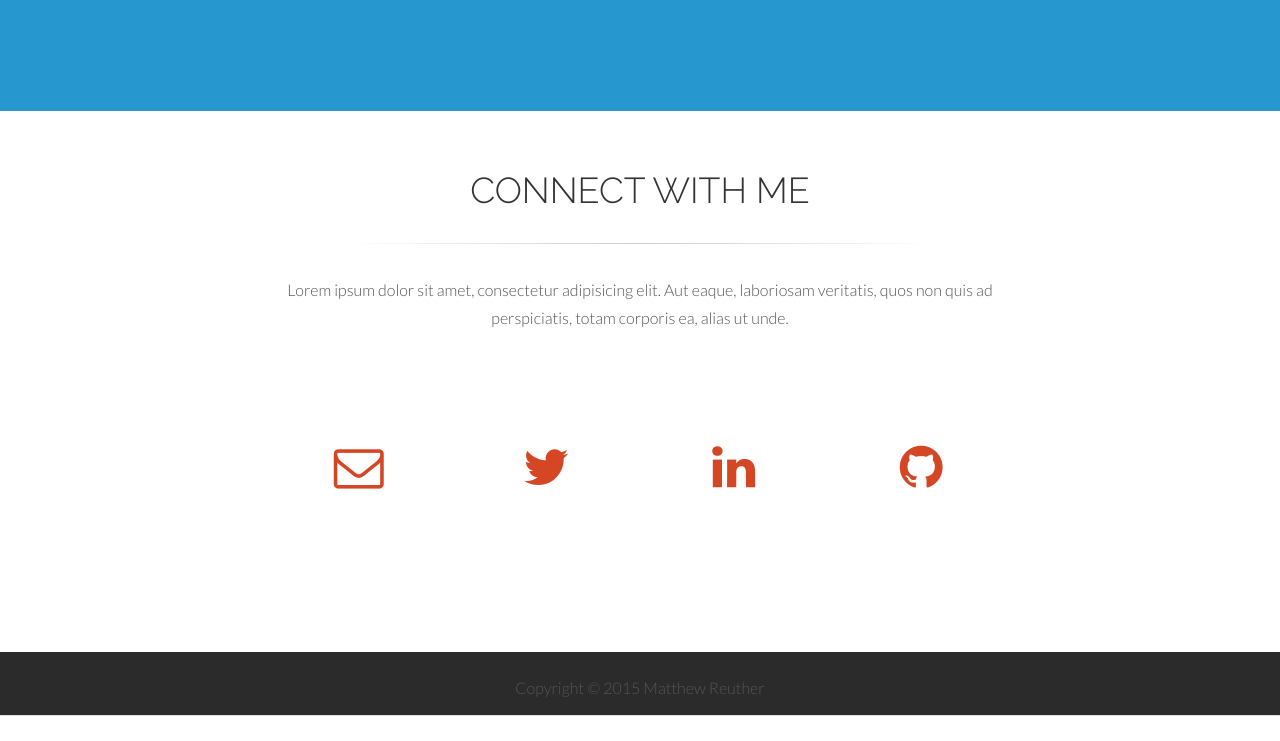
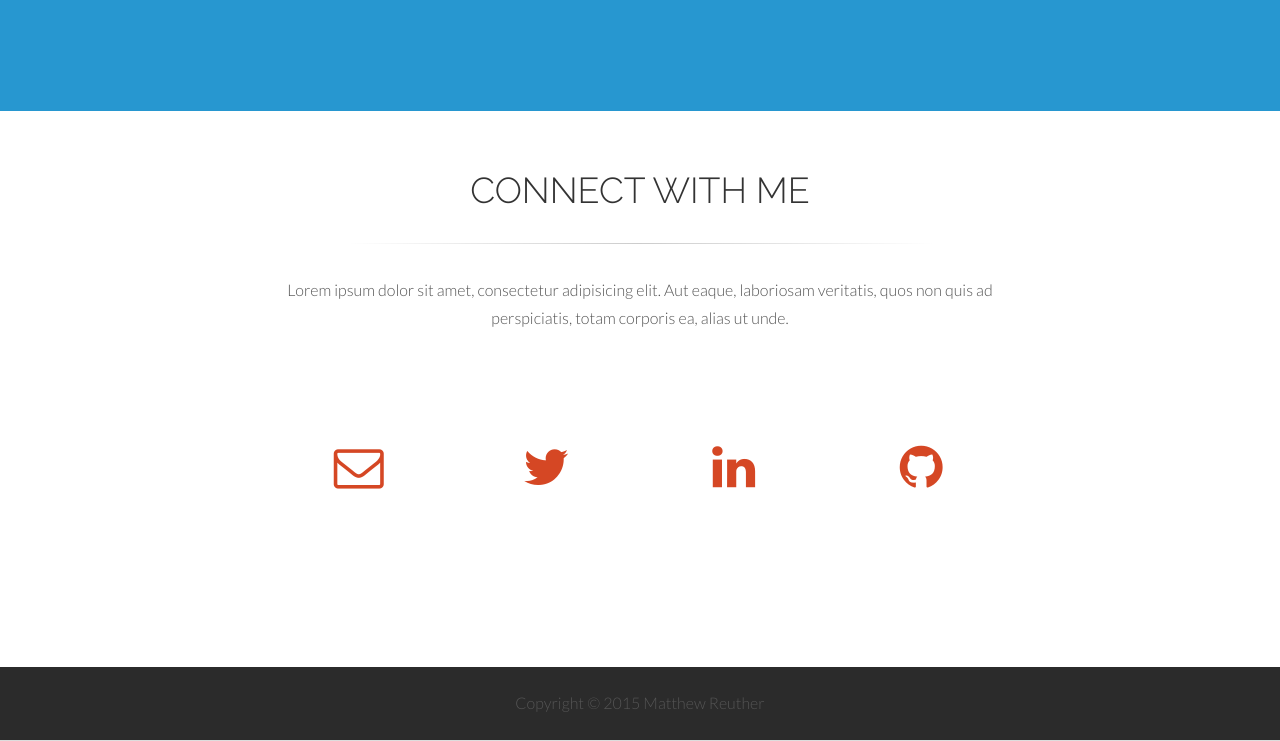
Before and after one commit to MatthewReuther/MatthewReuther.github.io, a website: page index.html in a window 1280 px wide. Shown: the part 2522-3263 px from the top of the page. Before the commit the page ends 3238 px from the top, so only its background shows below. Drawn offline with Linux system fonts and the light colour scheme.

Commit message:
added padding to contact and footer page

```diff
--- a/app/css/main.css
+++ b/app/css/main.css
@@ -427,7 +427,7 @@ a.btn.btn-default.code {
   background: #fff;
   text-align: center;
   padding-top: 40px;
-  padding-bottom: 150px;
+  padding-bottom: 165px;
 }
 
 
@@ -447,7 +447,7 @@ a.btn.btn-default.code {
 
 #footer {
   background: #2b2b2b;
-  padding: 25px 0 15px 0;
+  padding: 25px 0 25px 0;
   border-bottom: 1px solid #ddd;
   text-align: center;
 }
```
